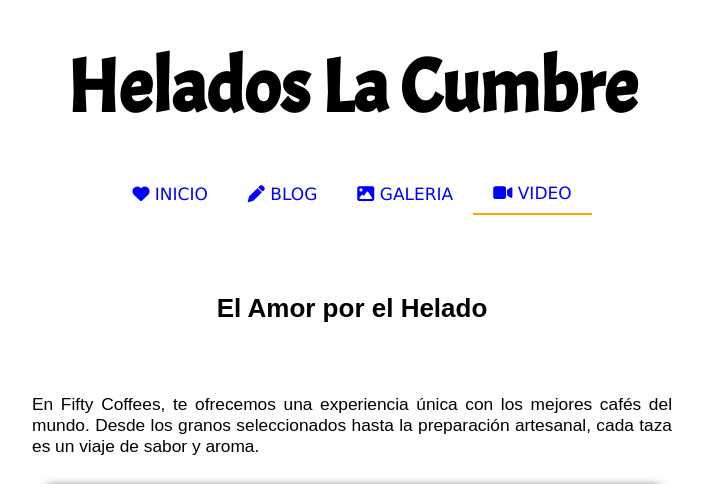
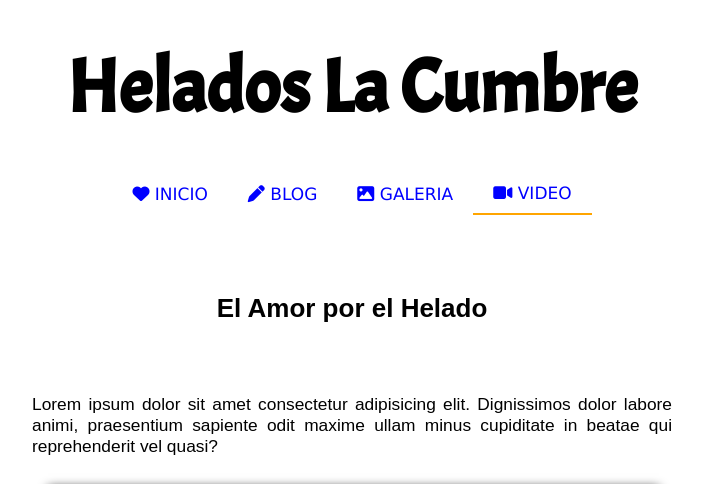
Before and after one commit to CBSebastian-Flores/Examenes-DesarrolloWeb, a plain HTML site: page EV-Parcial/video.html in a window 1280 px wide. Shown: the top 484 px of the page, without its empty margins (288-991 px from the left). Drawn offline with Linux system fonts and the light colour scheme; grey boxes are pictures that could not be loaded.

Commit message:
Arreglo la descripcion de la pagina video

```diff
--- a/EV-Parcial/video.html
+++ b/EV-Parcial/video.html
@@ -26,9 +26,7 @@
         </header>
         <main>
             <h2 id="titulo-video">El Amor por el Helado</h2>
-            <p id="descripcion-video">En Fifty Coffees, te ofrecemos una experiencia única con los mejores cafés del
-                mundo. Desde los granos
-                seleccionados hasta la preparación artesanal, cada taza es un viaje de sabor y aroma.</p>
+            <p id="descripcion-video">Lorem ipsum dolor sit amet consectetur adipisicing elit. Dignissimos dolor labore animi, praesentium sapiente odit maxime ullam minus cupiditate in beatae qui reprehenderit vel quasi?</p>
             <section class="video">
                 <div class="cont-iframe-video">
                     <iframe src="https://www.youtube.com/embed/AlmAWczZt-I?si=eUrILPEkl59SGK4x" frameborder="0"
```
